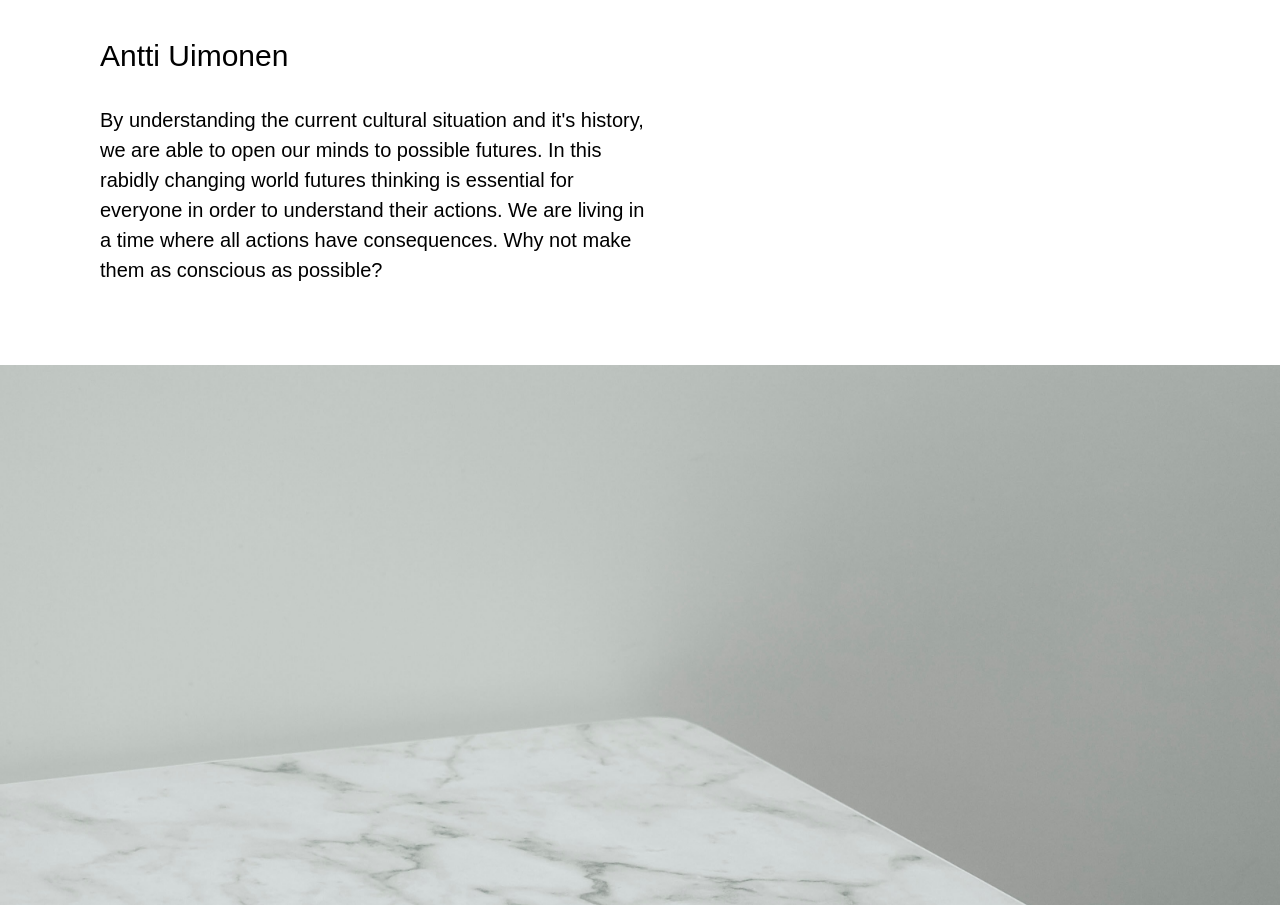
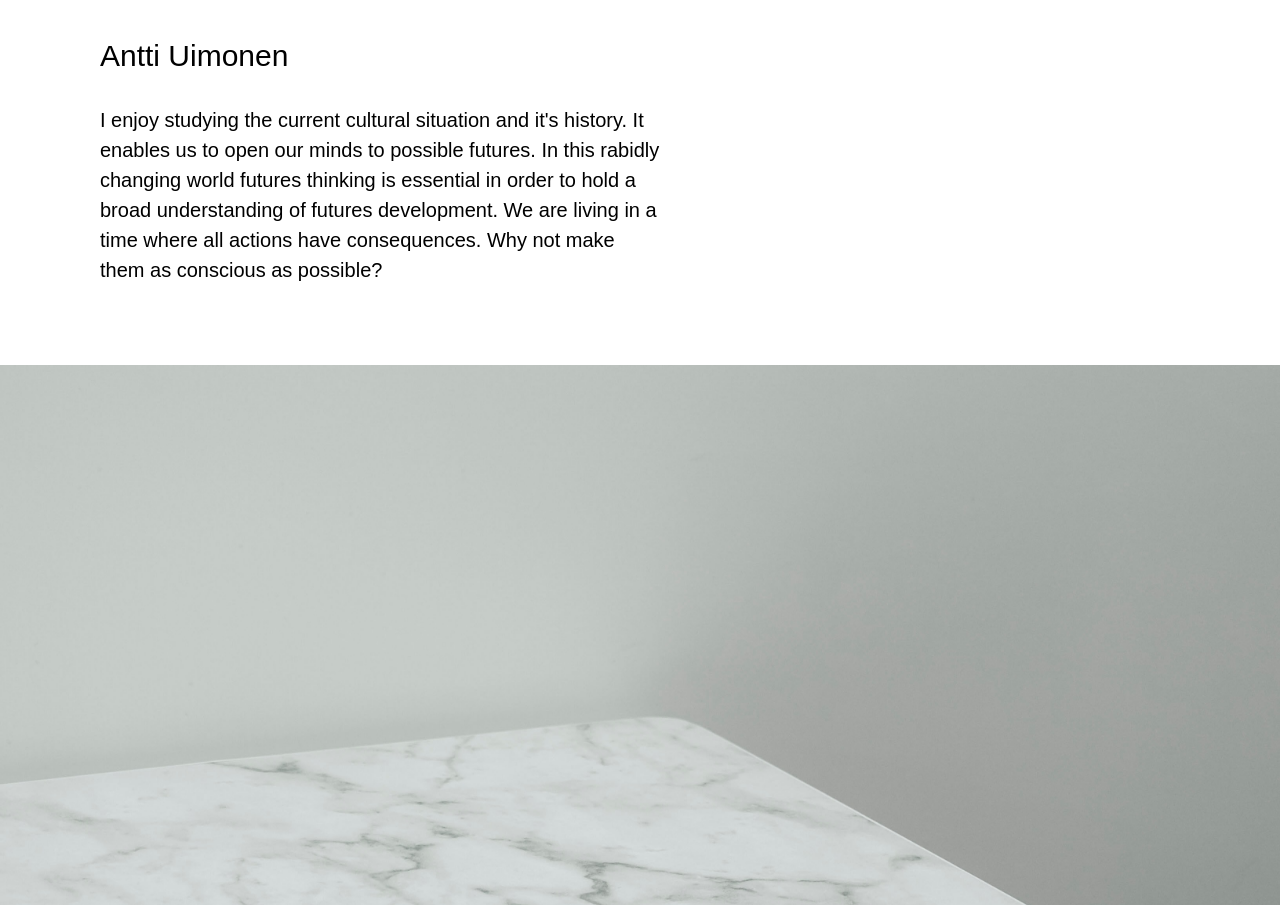
Before and after one commit to topierland/marmori, a plain HTML site: page index.html in a window 1280 px wide. Shown: the part 7642-8547 px from the top of the page. Drawn offline with nearby package versions, Linux system fonts and the light colour scheme; a web font is replaced by a local one.

Commit message:
Edited Antti's intro text

```diff
--- a/index.html
+++ b/index.html
@@ -145,7 +145,7 @@
         <p>Understanding cultural disruptions is essential when starting to create any new artworks. The work should be rooted, critical, and valid in relation to its own cultural context. I think this kind of thinking should be the starting point with any creation, including business, and innovation.</p>
         <div class="guy antti"></div>
         <h4>Antti Uimonen</h4>
-        <p>By understanding the current cultural situation and it's history, we are able to open our minds to possible futures. In this rabidly changing world futures thinking is essential for everyone in order to understand their actions. We are living in a time where all actions have consequences. Why not make them as conscious as possible?</p>
+        <p>I enjoy studying the current cultural situation and it's history. It enables us to open our minds to possible futures. In this rabidly changing world futures thinking is essential in order to hold a broad understanding of futures development. We are living in a time where all actions have consequences. Why not make them as conscious as possible?</p>
     </section>
     <section class="take-a-break four"></section>
     <section id="lets-get-to-know-each-other">
```
